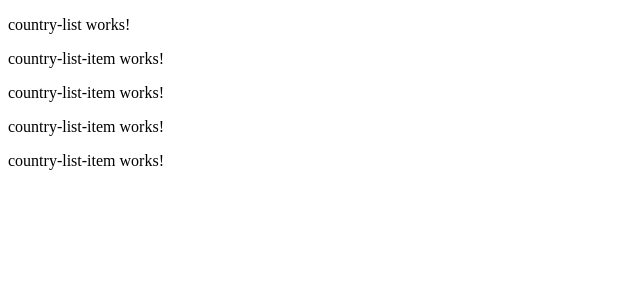
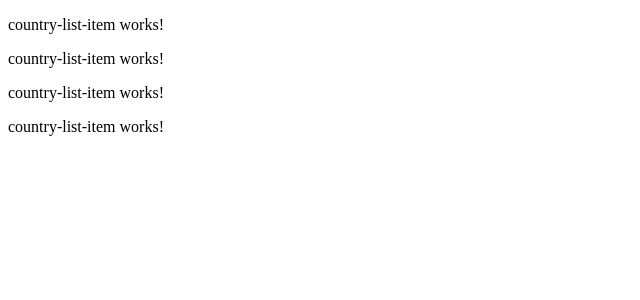
Before and after one commit to sesanj/Sesan_Popoola_Learning_Angular, an Angular app: page / in a window 1280 px wide. Shown: the top 300 px of the page, without its empty margins (0-640 px from the left). Built offline with nearby package versions, Linux system fonts and the light colour scheme.

Commit message:
One Way Binding Implemented

```diff
--- a/src/app/country-list/country-list.component.html
+++ b/src/app/country-list/country-list.component.html
@@ -1,5 +1,4 @@
-<p>country-list works!</p>
-<app-country-list-item></app-country-list-item>
-<app-country-list-item></app-country-list-item>
-<app-country-list-item></app-country-list-item>
-<app-country-list-item></app-country-list-item>
+<app-country-list-item [country]="country[0]"></app-country-list-item>
+<app-country-list-item [country]="country[0]"></app-country-list-item>
+<app-country-list-item [country]="country[0]"></app-country-list-item>
+<app-country-list-item [country]="country[0]"></app-country-list-item>
```
Also changed, not shown: src/app/country-list-item/country-list-item.component.html (line endings or trailing spaces).
